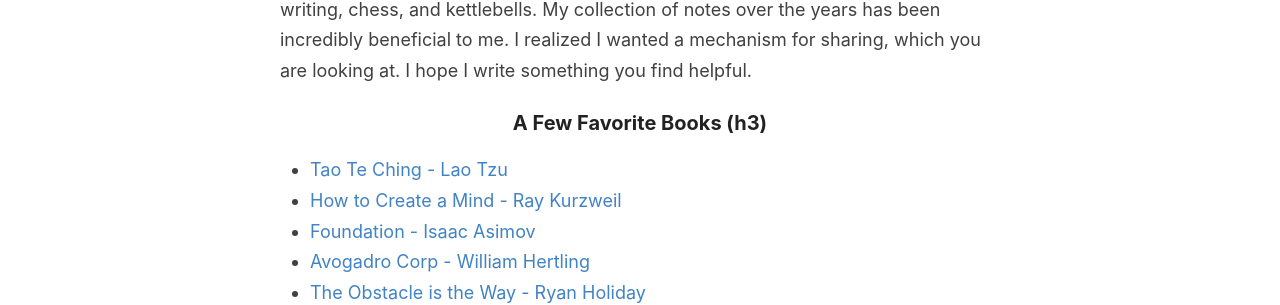
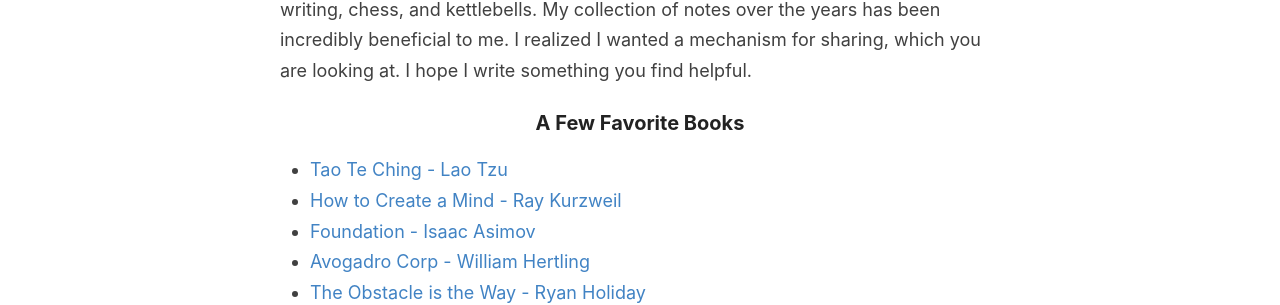
Before and after one commit to ryrizo/ryrizo.github.io, a Jekyll site: the page built from _pages/about.md, in a window 1280 px wide. Shown: the part 312-617 px from the top of the page. Built offline with Jekyll 4.4.1, drawn with Linux system fonts in a browser that asks for light colours.

```diff
--- a/_pages/about.md
+++ b/_pages/about.md
@@ -6,7 +6,7 @@ permalink: /about/
 
 Hi, I'm Ryan Perrizo. I'm a technologist with a wide breadth of experience from software engineering, to machine learning, to cybersecurity. I love to reading, writing, chess, and kettlebells. My collection of notes over the years has been incredibly beneficial to me. I realized I wanted a mechanism for sharing, which you are looking at. I hope I write something you find helpful.
 
-### A Few Favorite Books (h3)
+### A Few Favorite Books
 * [Tao Te Ching - Lao Tzu](https://www.amazon.com/Tao-Te-Ching-Deluxe-Hardbound)
 * [How to Create a Mind - Ray Kurzweil](https://www.amazon.com/How-Create-Mind-Thought-Revealed-ebook)
 * [Foundation - Isaac Asimov](https://www.amazon.com/Foundation-Isaac-Asimov-ebook)
```
Also changed, not shown: README.md (added), 1 other file.
